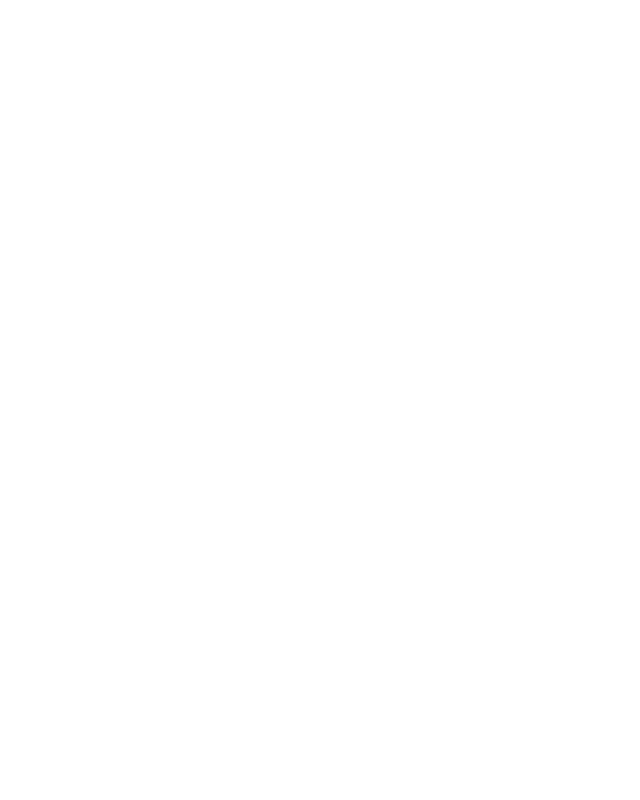
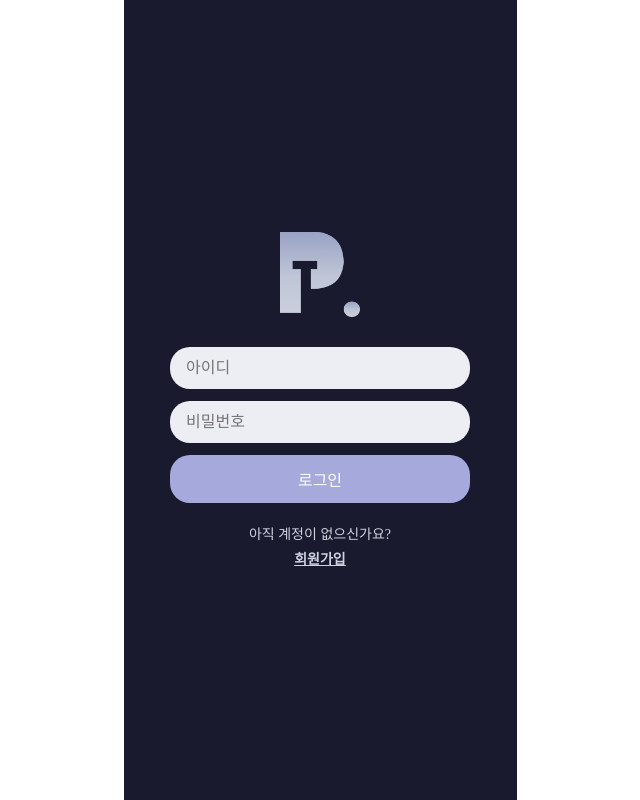
Before and after one commit to 2024-Line4Hackathon-Team17/FE, a React (Create React App) app: page /login in a window 1280 px wide. Before the commit this address had no page. Shown: the whole page, without its empty margins (320-960 px from the left). Built offline with nearby package versions, Linux system fonts and the light colour scheme; a web font is replaced by a local one.

Commit message:
Fix: app.js 수정

```diff
--- a/src/App.js
+++ b/src/App.js
@@ -28,11 +28,11 @@ import PotSearch from "./pages/PotSearch";
 
 function App() {
     const [isLoading, setIsLoading] = useState(true);
-    const [isLoggedIn, setIsLoggedIn] = useState(true);
+    const [isLoggedIn, setIsLoggedIn] = useState(false);
 
     useEffect(() => {
         const token = localStorage.getItem("token");
-        // setIsLoggedIn(!!token); // 토큰이 존재하면 true
+        setIsLoggedIn(!!token); // 토큰이 존재하면 true
         setIsLoading(false); // 로딩 완료
     }, []);
 
@@ -46,12 +46,12 @@ function App() {
 
     return (
         <BrowserRouter>
-            <AppContent onLogin={handleLogin} />
+            <AppContent isLoggedIn={isLoggedIn} onLogin={handleLogin} />
         </BrowserRouter>
     );
 }
 
-function AppContent({ onLogin }) {
+function AppContent({ isLoggedIn, onLogin }) {
     const location = useLocation();
     const shouldShowNavPaths = [
         "/",
@@ -78,18 +78,21 @@ function AppContent({ onLogin }) {
             {shouldShowNav && <Nav />}
 
             <Routes>
+                <Route
+                    path="/"
+                    element={
+                        isLoggedIn ? <PotMainpage /> : <Navigate to="/login" />
+                    }
+                />
+
                 {/* 로그인 및 회원가입 페이지 */}
-                <Route path="/" element={<Login onLogin={onLogin} />} />
+                <Route path="/login" element={<Login onLogin={onLogin} />} />
                 <Route path="/signup" element={<Signup />} />
                 <Route path="/signup-step2" element={<Signup_2 />} />
 
                 {/* 로그인 여부에 따라 기본 경로 렌더링 */}
-                <Route
-                    path="/main"
-                    element={<PotMainpage />}
-                />
-
-                {/* 로그인 여부에 따라 보호된 페이지 렌더링 */}
+                {isLoggedIn && (
+                    <>
                         <Route
                             path="/empathy"
                             element={<EmpathyCommunityPage />}
@@ -102,10 +105,7 @@ function AppContent({ onLogin }) {
                             path="/livechat/:chat_room_id"
                             element={<LiveChatPage />}
                         />
-                <Route
-                    path="/mypage"
-                    element={<MyPage />}
-                />
+                        <Route path="/mypage" element={<MyPage />} />
                         <Route
                             path="/mypage/empathy"
                             element={<MyPageEmpathy />}
@@ -114,22 +114,15 @@ function AppContent({ onLogin }) {
                             path="/mypage/update/info"
                             element={<MyPageInfo />}
                         />
-                <Route
-                    path="/mypage/poting"
-                    element={<MyPagePot />}
-                />
+                        <Route path="/mypage/poting" element={<MyPagePot />} />
                         <Route
                             path="/mypage/poting/attend"
                             element={<MyPagePotAttend />}
                         />
-                <Route
-                    path="/notice"
-                    element={<NoticePage />}
-                />
-                <Route
-                    path="/search"
-                    element={<PotSearch />}
-                />
+                        <Route path="/notice" element={<NoticePage />} />
+                        <Route path="/search" element={<PotSearch />} />
+
+                        {/* OnedayClassHome 페이지 경로 추가 */}
                         <Route
                             path="/onedayclass"
                             element={<OnedayClassHome />}
@@ -138,6 +131,8 @@ function AppContent({ onLogin }) {
                             path="/onedayclass-category"
                             element={<OnedayClass_category />}
                         />
+                    </>
+                )}
 
             </Routes>
         </div>
--- a/src/components/Nav/Nav.jsx
+++ b/src/components/Nav/Nav.jsx
@@ -25,8 +25,8 @@ function Nav() {
           <PiBookOpenText className="nav-icon" />
         </Link>
         <Link
-  to="/main" // PotMainpage.jsx로 이동하도록 경로 수정
-  className={`nav-item ${location.pathname === "/main" ? "active" : ""}`}
+  to="/" // PotMainpage.jsx로 이동하도록 경로 수정
+  className={`nav-item ${location.pathname === "/" ? "active" : ""}`}
 >
   <GoHome className="nav-icon" />
 </Link>
--- a/src/pages/Login.jsx
+++ b/src/pages/Login.jsx
@@ -26,7 +26,7 @@ const Login = () => {
       // 로컬 스토리지에 토큰 저장 (예: 페이지 이동이나 인증을 위한 토큰 활용 가능)
       localStorage.setItem('token', response.data.access);
 
-      navigate('/main');
+      navigate('/');
 
       // 페이지 이동 또는 상태 업데이트
       // 예: navigate('/home') 혹은 setState를 통해 상태 업데이트
```
Lines whose indentation alone changed are shown as unchanged.
